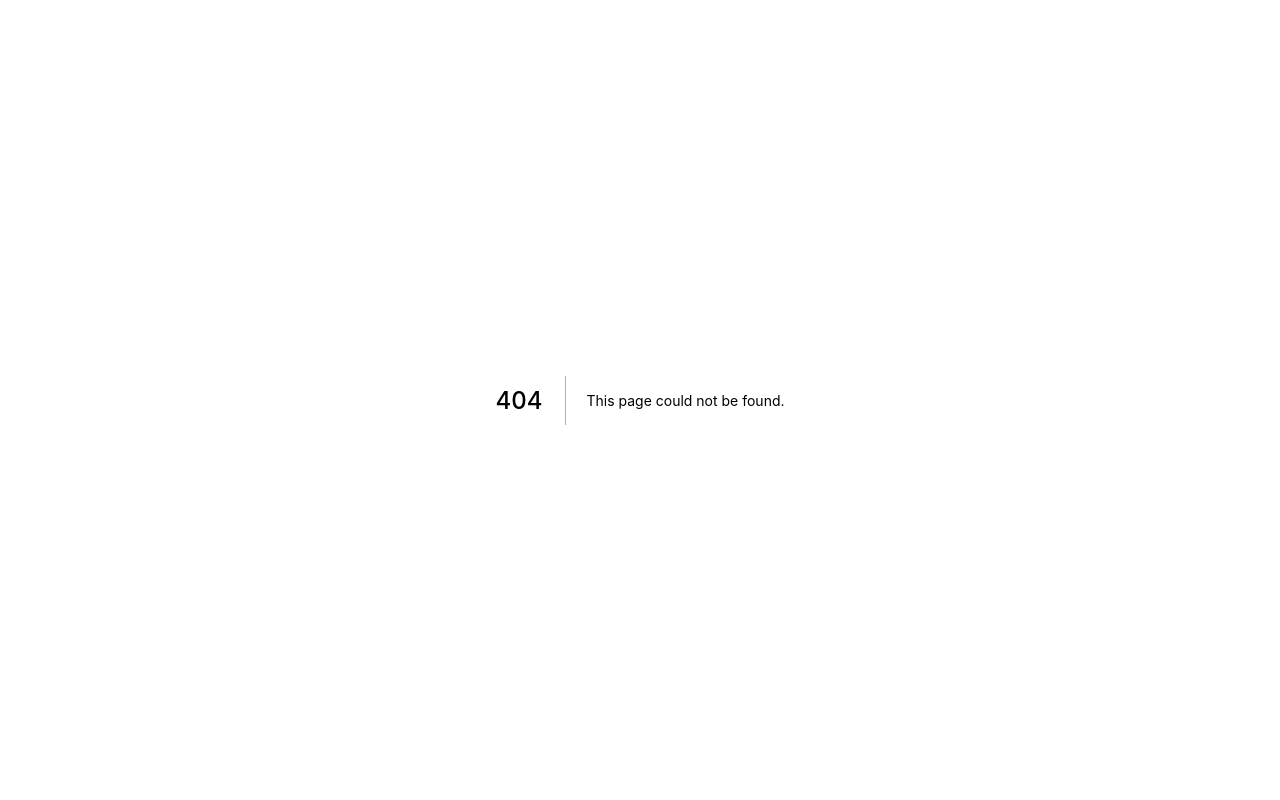
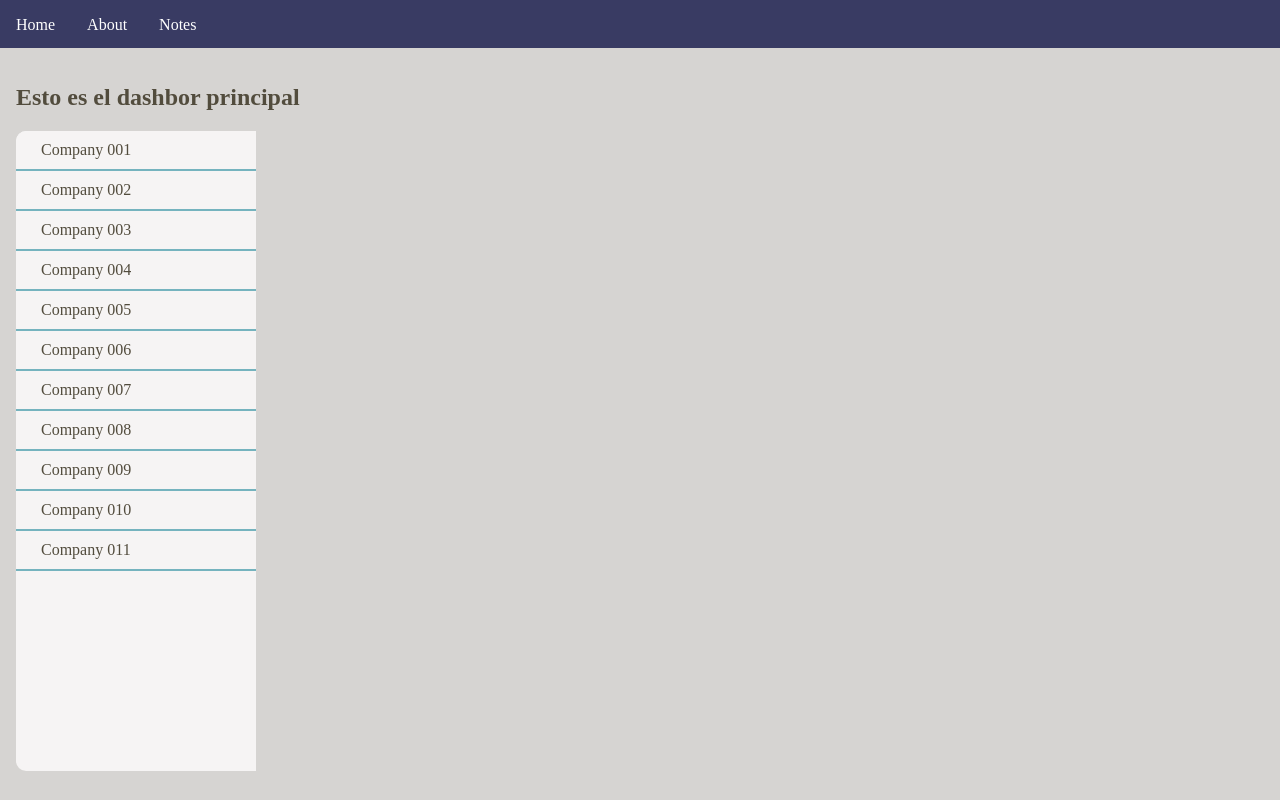
Before and after one commit to yuniors87/notes-app-2, a Next.js app: page /notes in a window 1280 px wide. Before the commit this address had no page. Built offline with nearby package versions, Linux system fonts and the light colour scheme.

Commit message:
adding main dashboard

```diff
--- /dev/null
+++ b/components/companiesList.js
@@ -0,0 +1,60 @@
+import React from 'react';
+import { colors, measures } from './theme';
+
+class CompaniesList extends React.Component {
+  render() {
+    return (
+      <>
+        <div className="list">
+          <ul>
+            <li key="1">Company 001</li>
+            <li key="2">Company 002</li>
+            <li key="3">Company 003</li>
+            <li key="4">Company 004</li>
+            <li key="5">Company 005</li>
+            <li key="6">Company 006</li>
+            <li key="7">Company 007</li>
+            <li key="8">Company 008</li>
+            <li key="9">Company 009</li>
+            <li key="10">Company 010</li>
+            <li key="11">Company 011</li>
+          </ul>
+        </div>
+        <style jsx>{`
+          .list {
+            width: 15rem;
+            background-color: ${colors.background2};
+            height: 80vh;
+            border-top-left-radius: ${measures.radius};
+            border-bottom-left-radius: ${measures.radius};
+          }
+
+          ul {
+            margin: 0;
+            padding: 0;
+            overflow: auto;
+            max-height: 100%;
+          }
+
+          li {
+            list-style: none;
+            background-color: ${colors.background2};
+            padding: 10px 15px 10px 25px;
+            cursor: pointer;
+            border-bottom: 2px solid ${colors.primaryColor};
+          }
+
+          ul li:first-child {
+            border-top-left-radius: ${measures.radius};
+          }
+
+          ul li:last-child {
+            // border-bottom-left-radius: ${measures.radius};
+          }
+        `}</style>
+      </>
+    );
+  }
+}
+
+export default CompaniesList;
--- a/components/menu.js
+++ b/components/menu.js
@@ -8,6 +8,9 @@ export default props => (
     </Link>
     <Link href="/about">
       <a>About</a>
+    </Link>
+    <Link href="/notes">
+      <a>Notes</a>
     </Link>
     <style jsx>{`
       nav {
--- a/components/theme.js
+++ b/components/theme.js
@@ -8,3 +8,7 @@ export const colors = {
   defaultColor: '#24414F',
   defaulBackgroundtColor: '#d6d4d2'
 };
+
+export const measures = {
+  radius: '10px'
+}
--- /dev/null
+++ b/pages/notes.js
@@ -0,0 +1,16 @@
+import React from 'react';
+import Layout from '../components/layout';
+import CompaniesList from '../components/companiesList';
+
+class Notes extends React.Component {
+  render() {
+    return (
+      <Layout>
+        <h2>Esto es el dashbor principal</h2>
+        <CompaniesList />
+      </Layout>
+    );
+  }
+}
+
+export default Notes;
```
